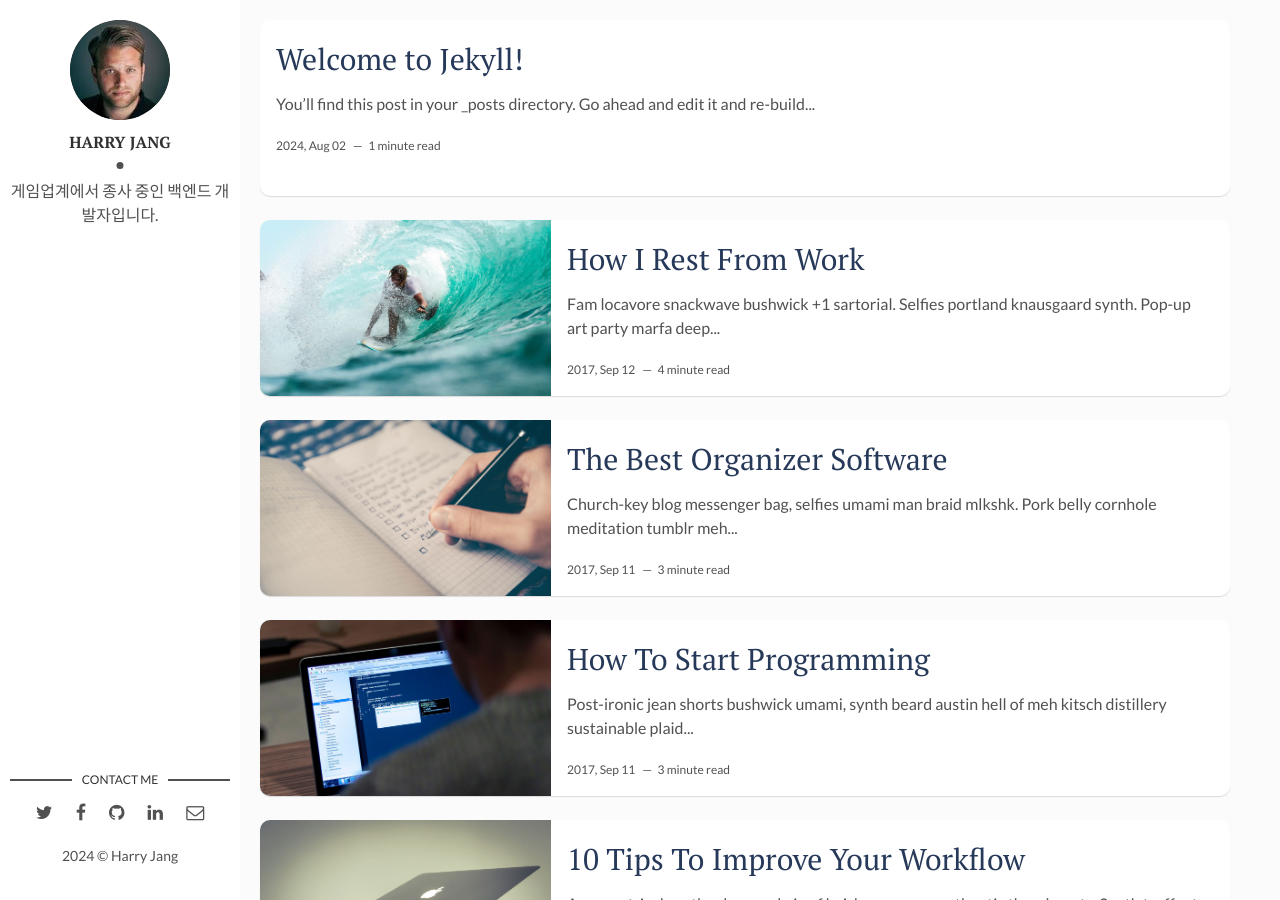
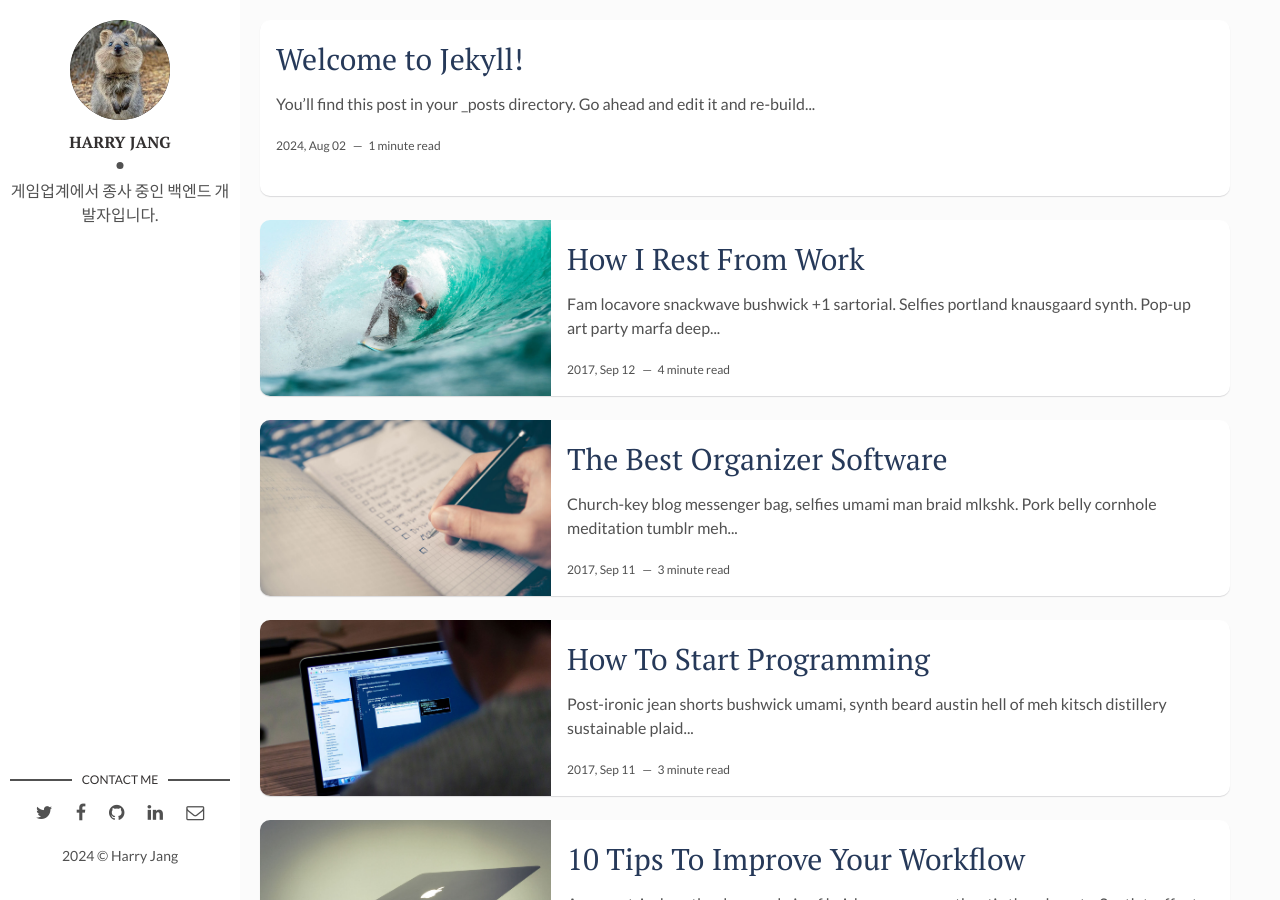
Before and after one commit to harry-jang/harry-jang.github.io, a Jekyll site: the page built from index.html, in a window 1280 px wide and 900 px high. Built offline with Jekyll 4.4.1, drawn with Linux system fonts in a browser that asks for light colours; the list of posts is cut into pages by our own code.

Commit message:
Update _config.yml
프로필 이미지 수정

```diff
--- a/_config.yml
+++ b/_config.yml
@@ -10,7 +10,7 @@ site-twitter: #if your site has a twitter account, enter it here
 
 # Author Settings
 author: Harry Jang # add your name
-author-img: david-freeman.jpg # add your photo
+author-img: avatar.png # add your photo
 about-author: 게임업계에서 종사 중인 백엔드 개발자입니다. # add description
 social-twitter: # add your Twitter handle
 social-facebook: # add your Facebook handle
```
